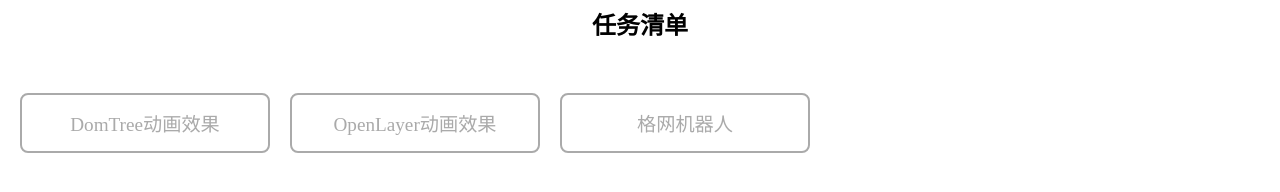
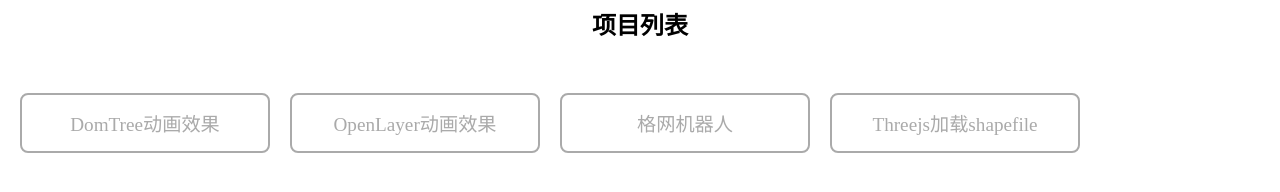
Before and after one commit to alex2wong/blog, a plain HTML site: page index.html in a window 1280 px wide. Drawn offline with Linux system fonts and the light colour scheme.

Commit message:
modify index. add some content

```diff
--- a/index.html
+++ b/index.html
@@ -2,7 +2,7 @@
 <html>
 <meta charset="utf-8">
 <head>
-	<title>百度前端任务-列表 alex2wong</title>
+	<title>alex2wong</title>
 </head>
 <style type="text/css">
 	*{
@@ -48,12 +48,13 @@
 
 </style>
 <body>
-	<h2>任务清单</h2>
+	<h2>项目列表</h2>
 	<div class="contain">
 		<div class="group">
 			<div class='item'><a href="Domtree.html">DomTree动画效果</a></div>
 			<div class='item'><a href="intervalAnimation.html">OpenLayer动画效果</a></div>
 			<div class='item'><a href="grid.html">格网机器人</a></div>
+			<div class='item'><a href="http://alex2wong.github.io/ThreejsDemo/">Threejs加载shapefile</a> </div>
 			<div class='item'></div>
 		</div>
 	</div>
```
